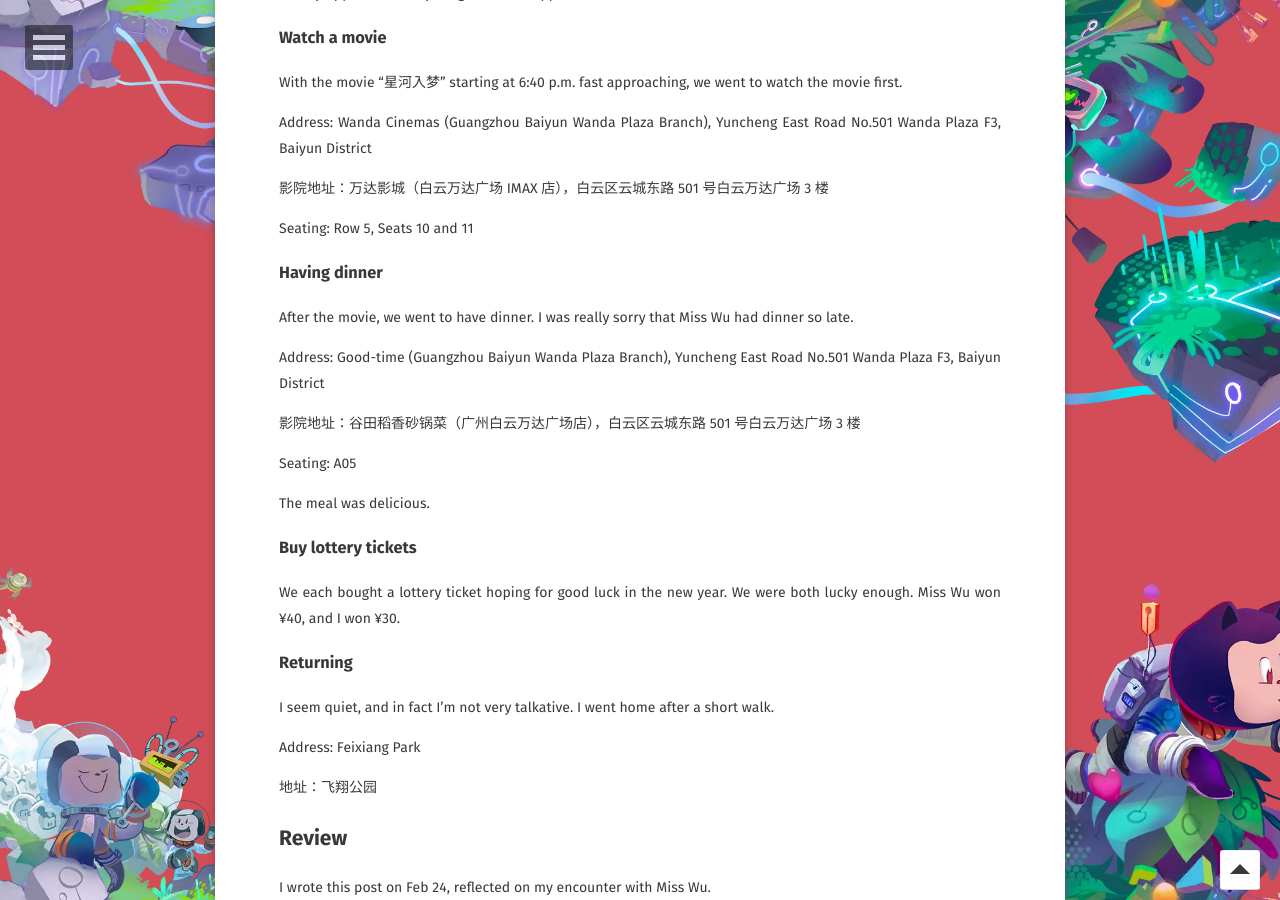
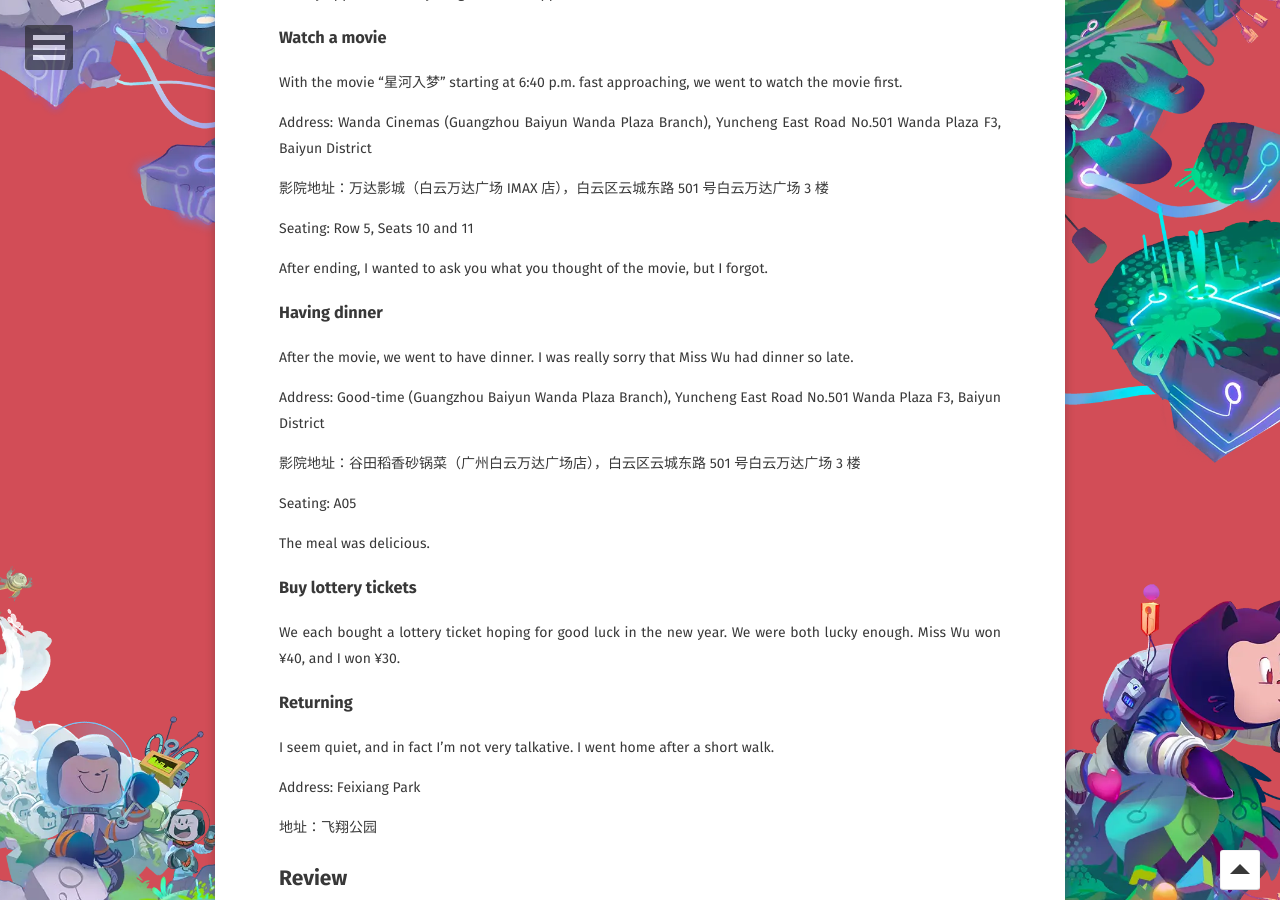
Before and after one commit to WebPavel/WebPavel.github.io, a Jekyll site: the page built from _posts/2026-02-23-a-long-journey-named-Love-in-Guangzhou.md, in a window 1280 px wide and 900 px high, scrolled down 3126 px. Built offline with Jekyll 4.4.1, drawn with Linux system fonts in a browser that asks for light colours; some web fonts are replaced; comment, search, counter and statistics services are not loaded.

Commit message:
feat: add more details to the latest post.

```diff
--- a/_posts/2026-02-23-a-long-journey-named-Love-in-Guangzhou.md
+++ b/_posts/2026-02-23-a-long-journey-named-Love-in-Guangzhou.md
@@ -143,6 +143,8 @@
 
 Seating: Row 5, Seats 10 and 11
 
+After ending, I wanted to ask you what you thought of the movie, but I forgot.
+
 
 ### Having dinner
 
```
